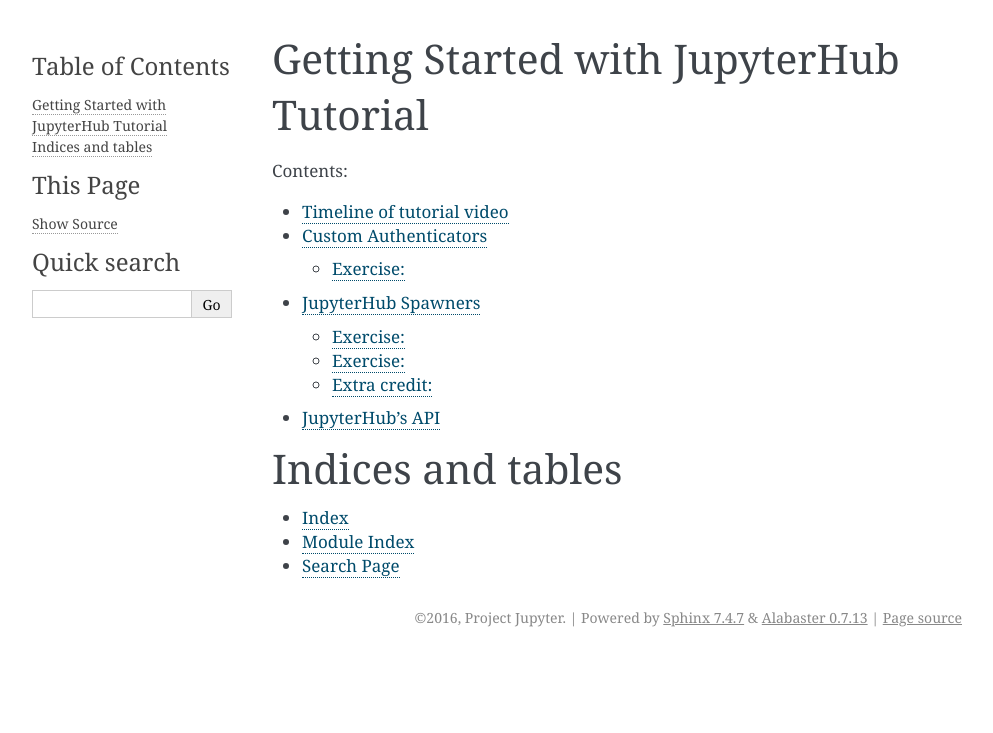
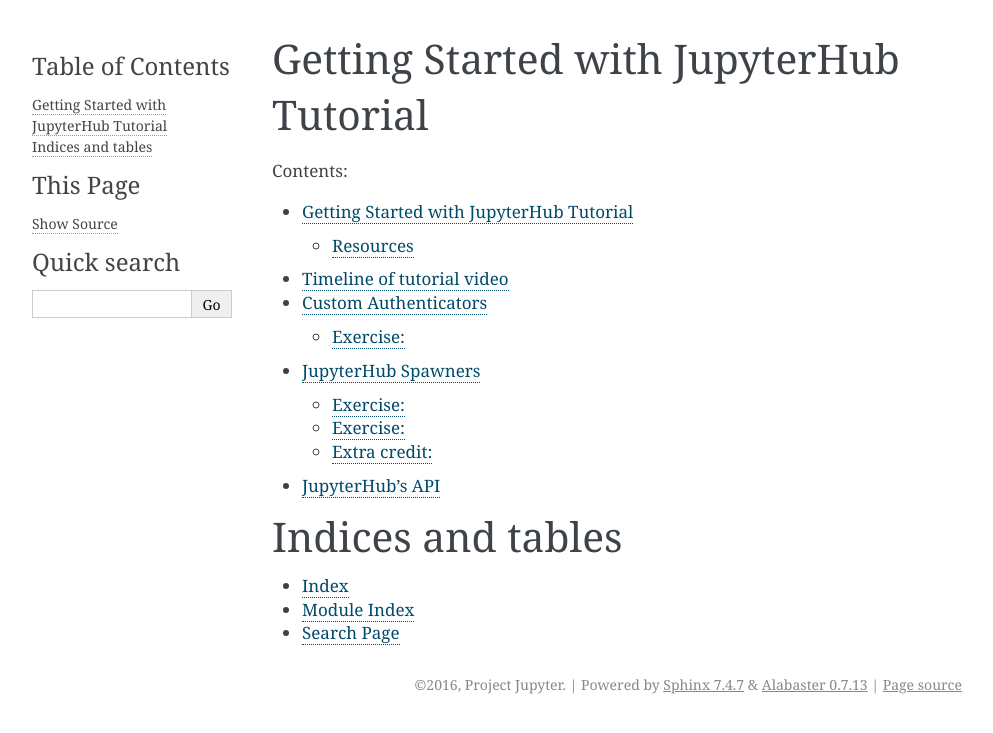
Before and after one commit to jupyterhub/jupyterhub-tutorial, a Sphinx documentation site: the page built from docs/index.rst, in a window 1280 px wide. Shown: the top 733 px of the page, without its empty margins (148-1141 px from the left). Built offline with Sphinx 7.4.7, drawn with Linux system fonts in a browser that asks for light colours.

Commit message:
Update index

```diff
--- a/docs/index.rst
+++ b/docs/index.rst
@@ -6,6 +6,7 @@
 .. toctree::
    :maxdepth: 2
 
+   JupyterHub-Tutorial.ipynb
    timeline.md
    authenticators.ipynb
    spawners.ipynb
```
